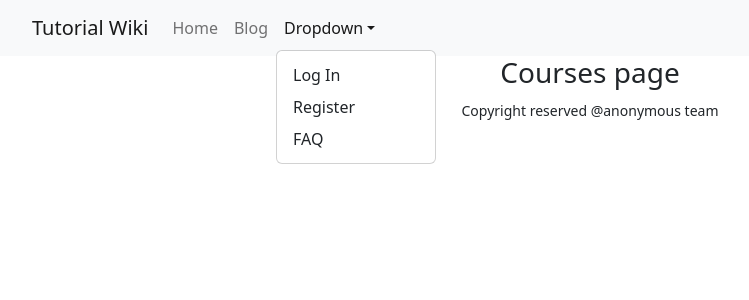
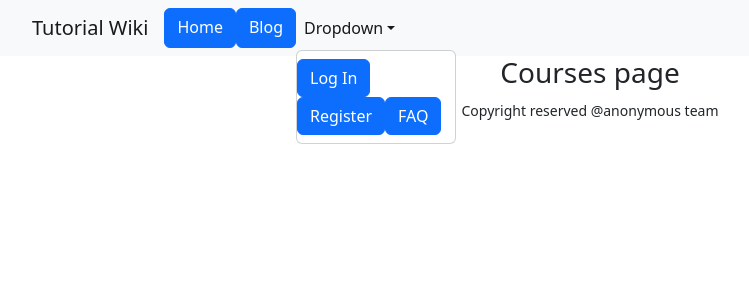
Before and after one commit to Ifazo/learning-platform-client, a React (Create React App) app: page / in a window 1280 px wide. Both pictures are taken after a click on the button "Dropdown". Shown: the top 300 px of the page, without its empty margins (50-799 px from the left). Built offline with nearby package versions, Linux system fonts and the light colour scheme.

Commit message:
google auth added

```diff
--- a/package.json
+++ b/package.json
@@ -7,6 +7,7 @@
     "@testing-library/react": "^13.4.0",
     "@testing-library/user-event": "^13.5.0",
     "bootstrap": "^5.2.2",
+    "build": "^0.1.4",
     "firebase": "^9.12.1",
     "react": "^18.2.0",
     "react-bootstrap": "^2.5.0",
--- a/src/App.js
+++ b/src/App.js
@@ -1,12 +1,15 @@
 import { RouterProvider } from 'react-router-dom';
 import './App.css';
-import Main from './outlet/Main';
 import { routes } from './routes/Routes';
 
 function App() {
+
   return (
     <div className="App">
       <RouterProvider router={routes}/>
+
+
+
   </div>
   );
 }
--- a/src/components/Header.js
+++ b/src/components/Header.js
@@ -3,23 +3,40 @@ import Container from 'react-bootstrap/Container';
 import Nav from 'react-bootstrap/Nav';
 import Navbar from 'react-bootstrap/Navbar';
 import NavDropdown from 'react-bootstrap/NavDropdown';
-
+import { Link } from 'react-router-dom';
+import { getAuth, GoogleAuthProvider, signInWithPopup } from 'firebase/auth'
+import app from '../firebase/firebaseConfig'
+const auth = getAuth(app);
 
 const Header = () => {
+
+  const provider = new GoogleAuthProvider();
+
+  const handleGoogleSignIn = () => {
+    signInWithPopup(auth, provider)
+      .then(result => {
+        const user = result.user;
+        console.log(user.displayName);
+      })
+      .catch(error => {
+        console.error(error);
+    })
+  }
+
     return (
         <div>
     <Navbar bg="light" expand="lg">
       <Container>
-        <Navbar.Brand href="/">Tutorial Wiki</Navbar.Brand>
+        <Navbar.Brand to="/">Tutorial Wiki</Navbar.Brand>
         <Navbar.Toggle aria-controls="basic-navbar-nav" />
         <Navbar.Collapse id="basic-navbar-nav">
           <Nav className="me-auto">
-            <Nav.Link href="/">Home</Nav.Link>
-            <Nav.Link href="/blog">Blog</Nav.Link>
+                <Link className='btn btn-primary' to="/">Home</Link>
+                <Link className='btn btn-primary' to="/blog">Blog</Link>
             <NavDropdown title="Dropdown" id="basic-nav-dropdown">
-              <NavDropdown.Item href="/login">Log In</NavDropdown.Item>
-              <NavDropdown.Item href="/register">Register</NavDropdown.Item>
-              <NavDropdown.Item href="#action/3.3">FAQ</NavDropdown.Item>
+                  <Link onClick={handleGoogleSignIn} className='btn btn-primary' to="/login">Log In</Link>
+                  <Link className='btn btn-primary' to="/register">Register</Link>
+                  <Link className='btn btn-primary' to="#action/3.3">FAQ</Link>
             </NavDropdown>
           </Nav>
         </Navbar.Collapse>
```
Also changed, not shown: 1 other file (tests, documents, lock files or other folders).
